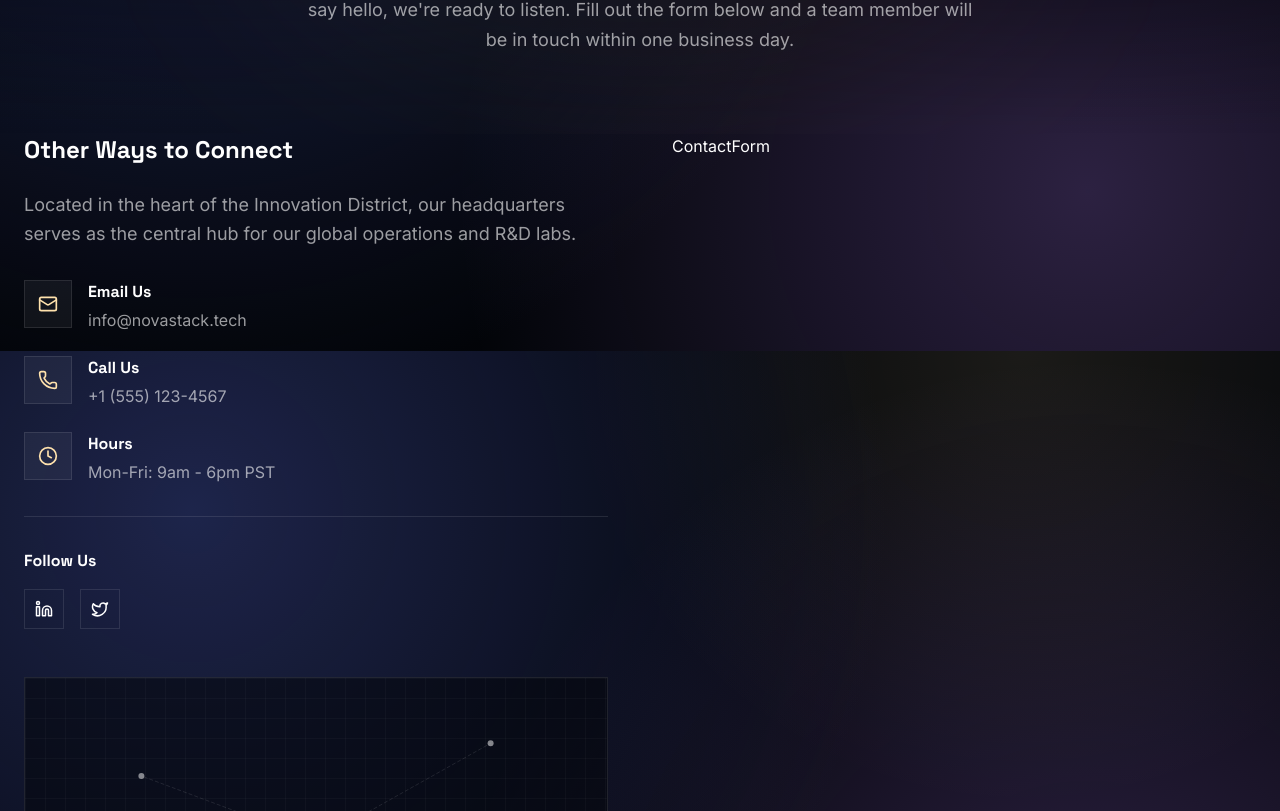
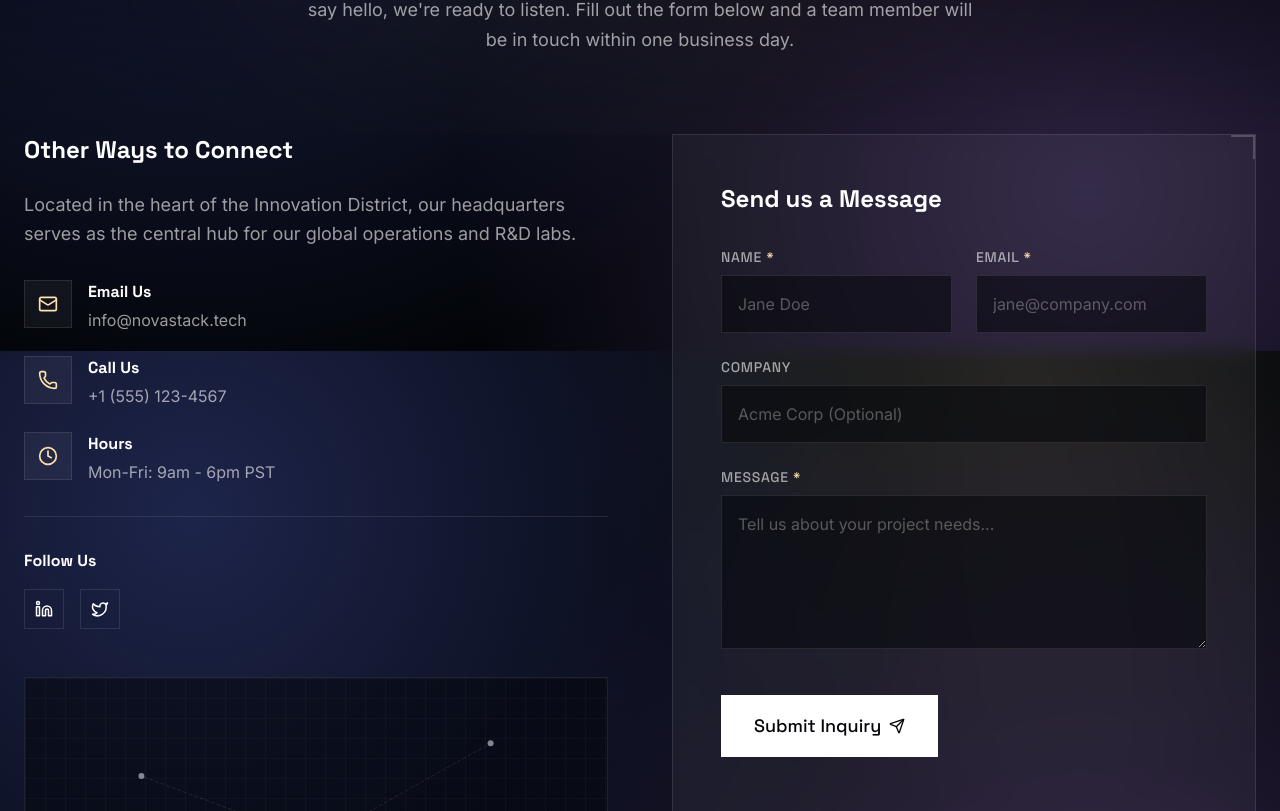
Before and after one commit to AsimBinNasir/NovaStack, a React (Vite) app: page /contact in a window 1280 px wide. Shown: the part 449-1260 px from the top of the page. Built offline with nearby package versions, Linux system fonts and the light colour scheme; a web font is replaced by a local one.

Commit message:
feat(Contact): implement ContactForm component with validation and submission handling

```diff
--- a/src/App.jsx
+++ b/src/App.jsx
@@ -8,8 +8,8 @@ const App = () => {
   return (
     <Routes>
       <Route path="/" element={<Home />} />
+      <Route path="/services" element={<Services />} />
       <Route path="/about" element={<About />} />
-      <Route path="/services" element={<Services />} />
       <Route path="/contact" element={<Contact />} />
     </Routes>
   )
--- a/src/components/Header.jsx
+++ b/src/components/Header.jsx
@@ -5,8 +5,8 @@ import { useState, useEffect } from 'react';
 
 const navItems = [
     { name: 'Home', path: '/' },
+    { name: 'Services', path: '/services' },
     { name: 'About', path: '/about' },
-    { name: 'Services', path: '/services' },
     { name: 'Contact', path: '/contact' },
 ];
 
--- a/src/components/Hero.jsx
+++ b/src/components/Hero.jsx
@@ -27,9 +27,6 @@ export const Hero = () => {
               Get Started
               <ArrowRight className="ml-2 w-5 h-5 transition-transform group-hover:translate-x-1" />
             </Button>
-            <Button variant="secondary" size="lg">
-              View Solutions
-            </Button>
           </div>
         </div>
 
--- a/src/components/contact/ContactForm.jsx
+++ b/src/components/contact/ContactForm.jsx
@@ -1,9 +1,177 @@
-import React from 'react'
+import React, { useState } from 'react';
+import { Send, CheckCircle, AlertCircle } from 'lucide-react';
+import { Button } from '../ui/Button';
 
-const ContactForm = () => {
+export const ContactForm = () => {
+  const [formState, setFormState] = useState({
+    name: '',
+    email: '',
+    company: '',
+    message: ''
+  });
+
+  const [errors, setErrors] = useState({});
+  const [isSubmitted, setIsSubmitted] = useState(false);
+
+  const validateForm = () => {
+    const newErrors = {};
+    let isValid = true;
+
+    if (!formState.name.trim()) {
+      newErrors.name = 'Name is required';
+      isValid = false;
+    }
+
+    if (!formState.email.trim()) {
+      newErrors.email = 'Email is required';
+      isValid = false;
+    } else if (!/\S+@\S+\.\S+/.test(formState.email)) {
+      newErrors.email = 'Please enter a valid email address';
+      isValid = false;
+    }
+
+    if (!formState.message.trim()) {
+      newErrors.message = 'Message is required';
+      isValid = false;
+    }
+
+    setErrors(newErrors);
+    return isValid;
+  };
+
+  const handleSubmit = (e) => {
+    e.preventDefault();
+    if (validateForm()) {
+      // Simulate API call
+      console.log('Form submitted:', formState);
+
+      // Clear form fields
+      setFormState({
+        name: '',
+        email: '',
+        company: '',
+        message: ''
+      });
+
+      setIsSubmitted(true);
+    }
+  };
+
+  const handleChange = (e) => {
+    const { name, value } = e.target;
+    setFormState(prev => ({ ...prev, [name]: value }));
+    // Clear error when user types
+    if (errors[name]) {
+      setErrors(prev => ({ ...prev, [name]: undefined }));
+    }
+  };
+
+  const inputClasses = (hasError) => `
+    w-full bg-nova-dark/50 border p-4 text-white placeholder-white/30 outline-none transition-all duration-300
+    ${hasError
+      ? 'border-red-400/50 focus:border-red-400 focus:ring-1 focus:ring-red-400'
+      : 'border-white/10 focus:border-nova-peach focus:ring-1 focus:ring-nova-peach'}
+  `;
+
+  const labelClasses = "block text-sm font-display font-medium text-white/60 mb-2 uppercase tracking-wider";
+  const errorClasses = "text-red-400 text-sm mt-1 flex items-center gap-1";
+
+  if (isSubmitted) {
+    return (
+      <div className="bg-white/5 border border-white/10 backdrop-blur-sm p-8 md:p-12 h-full min-h-[500px] flex flex-col items-center justify-center text-center relative group animate-in fade-in duration-500">
+
+        {/* Decorative sharp corners */}
+        <div className="absolute top-0 right-0 w-6 h-6 border-t-2 border-r-2 border-nova-peach"></div>
+        <div className="absolute bottom-0 left-0 w-6 h-6 border-b-2 border-l-2 border-nova-peach"></div>
+
+        <div className="w-20 h-20 bg-nova-peach/10 rounded-full flex items-center justify-center mb-6 text-nova-peach">
+          <CheckCircle size={48} />
+        </div>
+        <h3 className="text-3xl font-display font-bold mb-4 text-white">Thank You!</h3>
+        <p className="text-white/70 text-lg leading-relaxed max-w-md">
+          Your message has been received. We will contact you shortly.
+        </p>
+        <Button onClick={() => setIsSubmitted(false)} variant="outline" className="mt-8">
+          Send Another Message
+        </Button>
+      </div>
+    );
+  }
+
   return (
-    <div>ContactForm</div>
-  )
-}
+    <div className="bg-white/5 border border-white/10 backdrop-blur-sm p-8 md:p-12 relative group transition-all duration-300">
+        {/* Decorative sharp corners */}
+        <div className="absolute top-0 right-0 w-6 h-6 border-t-2 border-r-2 border-white/20 group-hover:border-nova-peach transition-colors duration-500"></div>
+        <div className="absolute bottom-0 left-0 w-6 h-6 border-b-2 border-l-2 border-white/20 group-hover:border-nova-peach transition-colors duration-500"></div>
+
+        <h3 className="text-2xl font-display font-bold mb-8 text-white">Send us a Message</h3>
+
+        <form onSubmit={handleSubmit} className="space-y-6" noValidate>
+          <div className="grid md:grid-cols-2 gap-6">
+            <div>
+              <label htmlFor="name" className={labelClasses}>Name <span className="text-nova-peach">*</span></label>
+              <input
+                type="text"
+                id="name"
+                name="name"
+                value={formState.name}
+                onChange={handleChange}
+                className={inputClasses(!!errors.name)}
+                placeholder="Jane Doe"
+              />
+              {errors.name && <p className={errorClasses}><AlertCircle size={12} /> {errors.name}</p>}
+            </div>
+            <div>
+              <label htmlFor="email" className={labelClasses}>Email <span className="text-nova-peach">*</span></label>
+              <input
+                type="email"
+                id="email"
+                name="email"
+                value={formState.email}
+                onChange={handleChange}
+                className={inputClasses(!!errors.email)}
+                placeholder="jane@company.com"
+              />
+              {errors.email && <p className={errorClasses}><AlertCircle size={12} /> {errors.email}</p>}
+            </div>
+          </div>
+
+          <div>
+            <label htmlFor="company" className={labelClasses}>Company</label>
+            <input
+              type="text"
+              id="company"
+              name="company"
+              value={formState.company}
+              onChange={handleChange}
+              className={inputClasses(false)}
+              placeholder="Acme Corp (Optional)"
+            />
+          </div>
+
+          <div>
+            <label htmlFor="message" className={labelClasses}>Message <span className="text-nova-peach">*</span></label>
+            <textarea
+              id="message"
+              name="message"
+              rows={5}
+              value={formState.message}
+              onChange={handleChange}
+              className={inputClasses(!!errors.message)}
+              placeholder="Tell us about your project needs..."
+            />
+            {errors.message && <p className={errorClasses}><AlertCircle size={12} /> {errors.message}</p>}
+          </div>
+
+          <div className="pt-4">
+            <Button type="submit" size="lg" className="w-full md:w-auto group">
+              Submit Inquiry
+              <Send className="ml-2 w-4 h-4 transition-transform group-hover:translate-x-1 group-hover:-translate-y-1" />
+            </Button>
+          </div>
+        </form>
+    </div>
+  );
+};
 
 export default ContactForm
```
